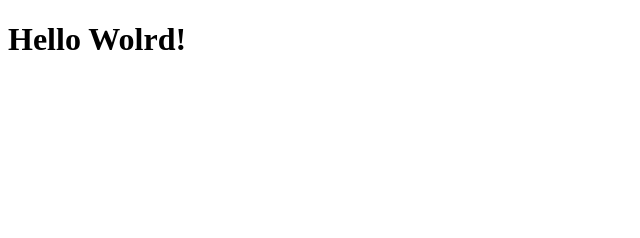
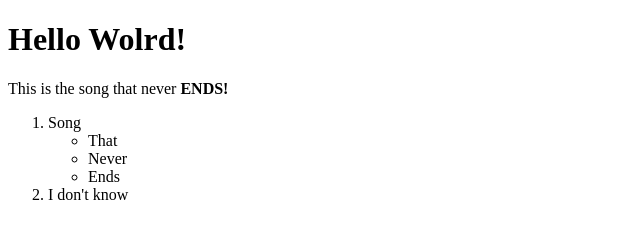
Before and after one commit to Etelecnek/git_test, a plain HTML site: page html-boilerplate/index.html in a window 1280 px wide. Shown: the whole page, without its empty margins (0-640 px from the left). Drawn offline with Linux system fonts and the light colour scheme.

Commit message:
First test

```diff
--- a/html-boilerplate/index.html
+++ b/html-boilerplate/index.html
@@ -7,5 +7,15 @@
 
     <body>
         <h1>Hello Wolrd!</h1>
+        <p>This is the song that never <strong>ENDS!</strong></p>
+        <ol>
+            <li>Song</li>
+            <ul>
+                <li>That</li>
+                <li>Never</li>
+                <li>Ends</li>
+            </ul>
+            <li>I don't know</li>
+        </ol>
     </body>
 </html>
```
